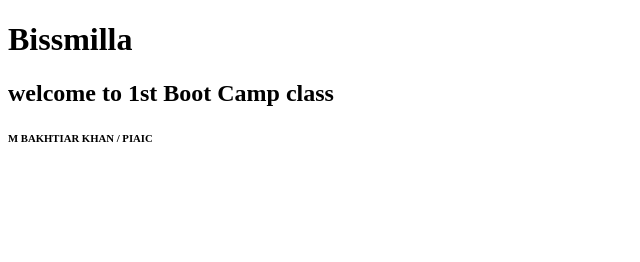
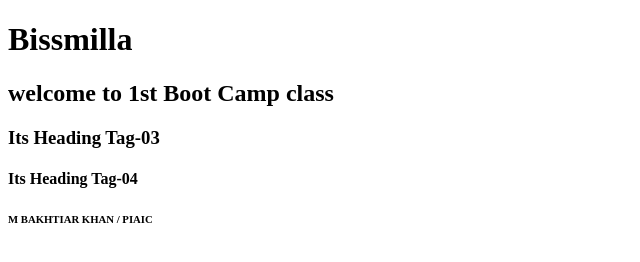
Before and after one commit to kbakhtiar/Bootcamp2020, a plain HTML site: page index.html in a window 1280 px wide. Shown: the whole page, without its empty margins (0-640 px from the left). Drawn offline with Linux system fonts and the light colour scheme.

Commit message:
updated index.html

```diff
--- a/index.html
+++ b/index.html
@@ -9,6 +9,9 @@
     <DIV>
         <h1>Bissmilla</h1>
         <h2>welcome to 1st Boot Camp class</h2>
+
+        <h3>Its Heading Tag-03</h3>
+        <h4>Its Heading Tag-04</h4>
         <h6>M BAKHTIAR KHAN / PIAIC </h6>
 
     </DIV>
```
